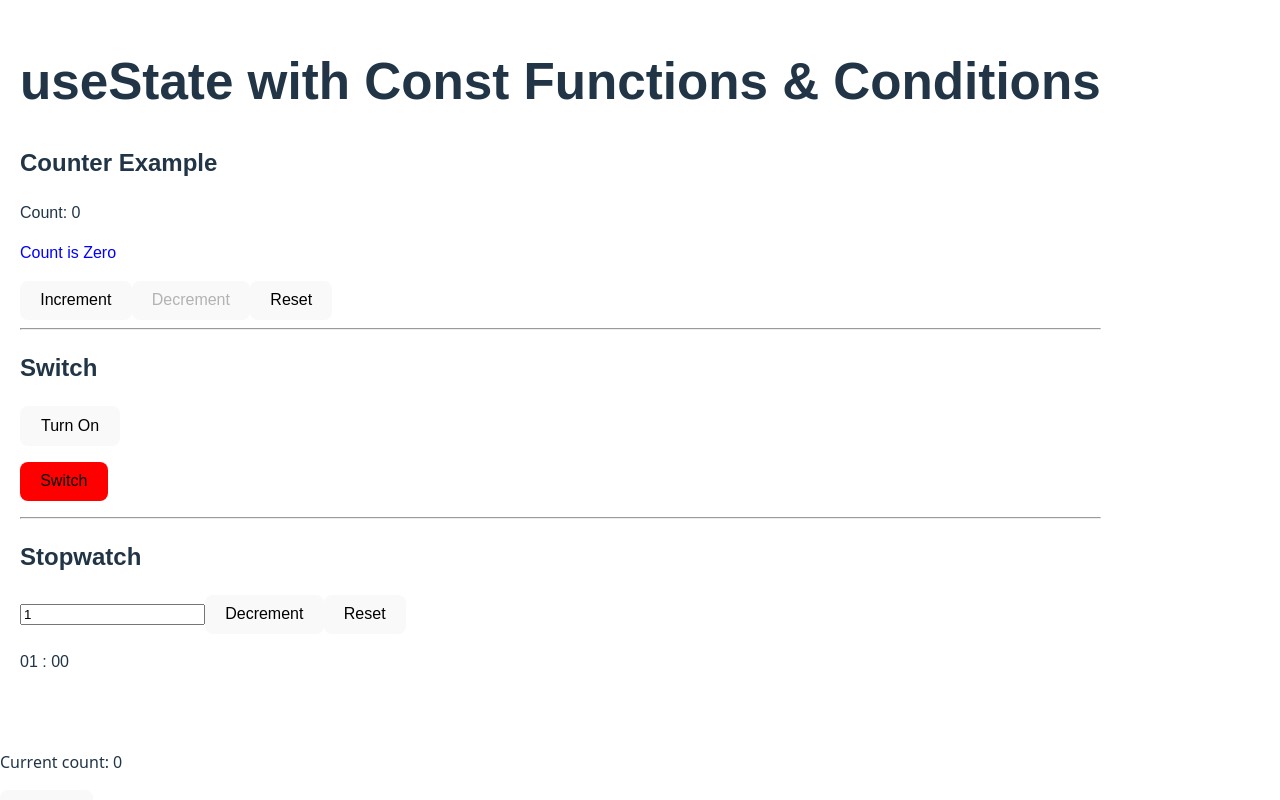
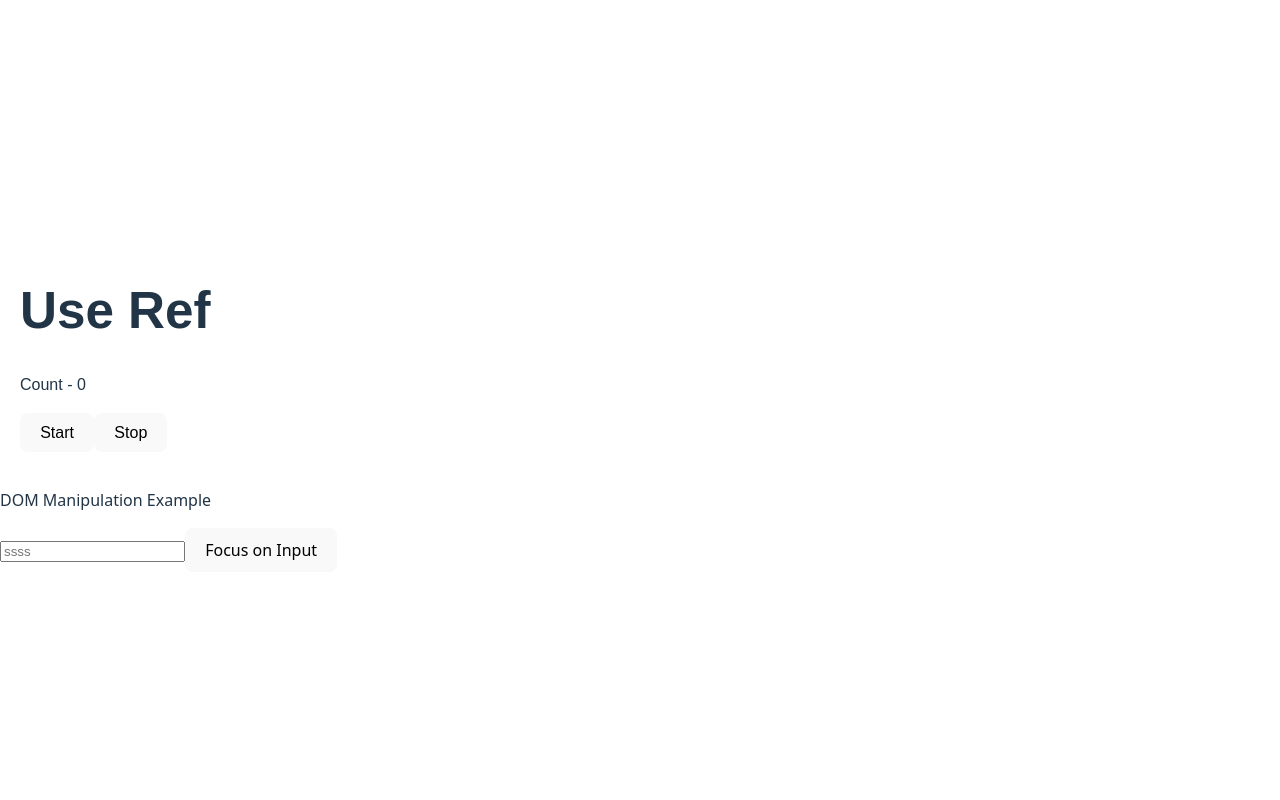
Before and after one commit to Kartavikoya/React-app, a React (Vite) app: page / in a window 1280 px wide. Shown: the top 800 px of the page. Built offline with nearby package versions, Linux system fonts and the light colour scheme.

Commit message:
Use ref added and comment others

```diff
--- a/src/App.jsx
+++ b/src/App.jsx
@@ -3,16 +3,20 @@ import Props from './hooks/useState/Props.jsx'
 import Obj from './hooks/useState/UpdatingObjects.jsx';
 import Brand from './hooks/useState/BrandFilter.jsx';
 import Cart from './hooks/useState/AddtoCart.jsx';
+import UseRefExamples from './hooks/useRef/UseRefExample.jsx';
+import DomManipu from './hooks/useRef/DomManipulationref.jsx';
 
 function App() {
   return (
     <>
       {/* show examples and props component */}
-      <UseStateExamples />
+      {/* <UseStateExamples />
       <Props />
       <Obj/>
       <Brand/>
-      <Cart/>
+      <Cart/> */}
+      <UseRefExamples/>
+      <DomManipu/>
     </>
   );
 }
--- /dev/null
+++ b/src/hooks/useRef/DomManipulationref.jsx
@@ -0,0 +1,38 @@
+import { useRef, forwardRef } from "react";
+
+
+//passing ref to component
+const MyButton =  forwardRef(
+    (props, ref) => {
+        console.log(props);
+        return(
+            <input ref={ref} placeholder="ssss"/>
+        )
+    }
+)
+
+function DOMEx() {
+
+    const inputRef = useRef();
+
+    const onfocusClick = () => {
+        inputRef.current.focus();
+    }
+
+    return(
+        <>
+            <MyButton placeholder = "somethinggg" ref={inputRef}/>
+            <button onClick={onfocusClick}>Focus on Input</button>
+        </>
+    );
+}
+
+export default function DomManipu () {
+
+    return(
+        <div>
+            <p>DOM Manipulation Example</p>
+            <DOMEx/>
+        </div>
+    );
+}
--- /dev/null
+++ b/src/hooks/useRef/UseRefExample.jsx
@@ -0,0 +1,41 @@
+import { useRef } from "react";
+import { useState } from "react";
+
+function Demo(){
+
+    const [count, setCount] = useState(0);
+    const timerref = useRef('mk');
+
+    // const letTimerid =''
+
+
+    // console.log(ref.current);
+    const onStartClick = () =>{
+        timerref.current = setInterval(() =>{
+        setCount (count => count + 1)
+        }, 100)
+        console.log({timerref});
+
+    }
+    const onStopClick = () =>{
+        clearInterval(timerref.current);
+        console.log({timerref})
+    }
+
+    return(
+        <>
+        <p> Count - {count} </p>
+        <button onClick={onStartClick}>Start</button>
+        <button onClick={onStopClick}>Stop</button>
+        </>
+    );
+}
+
+export default function UseRefExamples() {
+  return (
+    <div style={{ padding: '20px', fontFamily: 'Arial' }}>
+      <h1>Use Ref</h1>
+      <Demo />
+    </div>
+  );
+}
```
